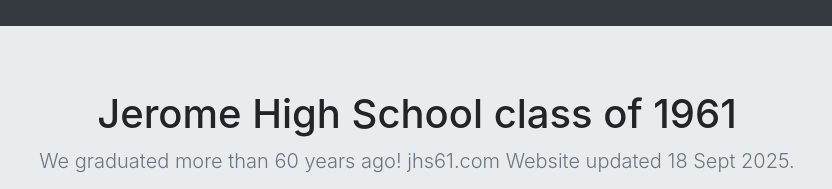
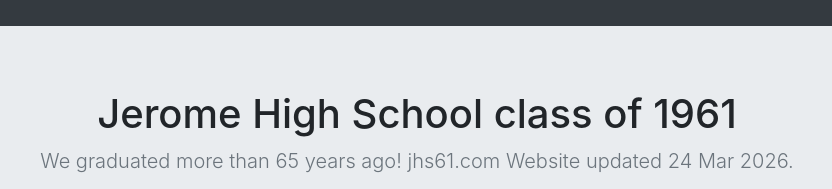
Before and after one commit to bippy-ron/jhs61, a plain HTML site: page index.html in a window 1280 px wide. Shown: the top 189 px of the page, 223-1055 px from the left. Drawn offline with nearby package versions, Linux system fonts and the light colour scheme.

Commit message:
update edit date

```diff
--- a/index.html
+++ b/index.html
@@ -50,8 +50,8 @@
 
     <section class="jumbotron text-center">
       <h1 class="jumbotron-heading">Jerome High School class of 1961</h1>
-      <p class="lead text-muted">We graduated more than 60 years ago!
-        jhs61.com Website updated 18 Sept 2025. </p>
+      <p class="lead text-muted">We graduated more than 65 years ago!
+        jhs61.com Website updated 24 Mar 2026. </p>
 
 <!--
       <p>This content was submitted by classmates, researched from public records, and copied from yearbooks.</p>
```
